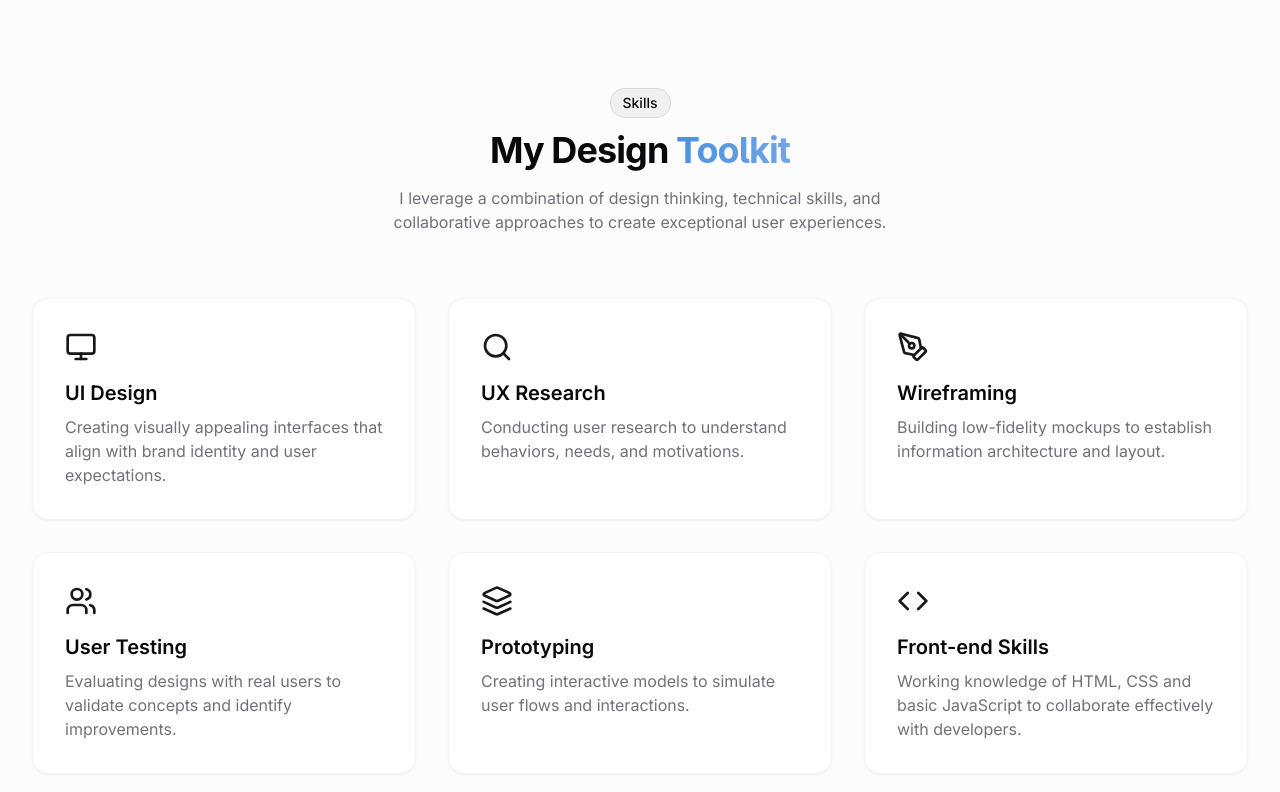
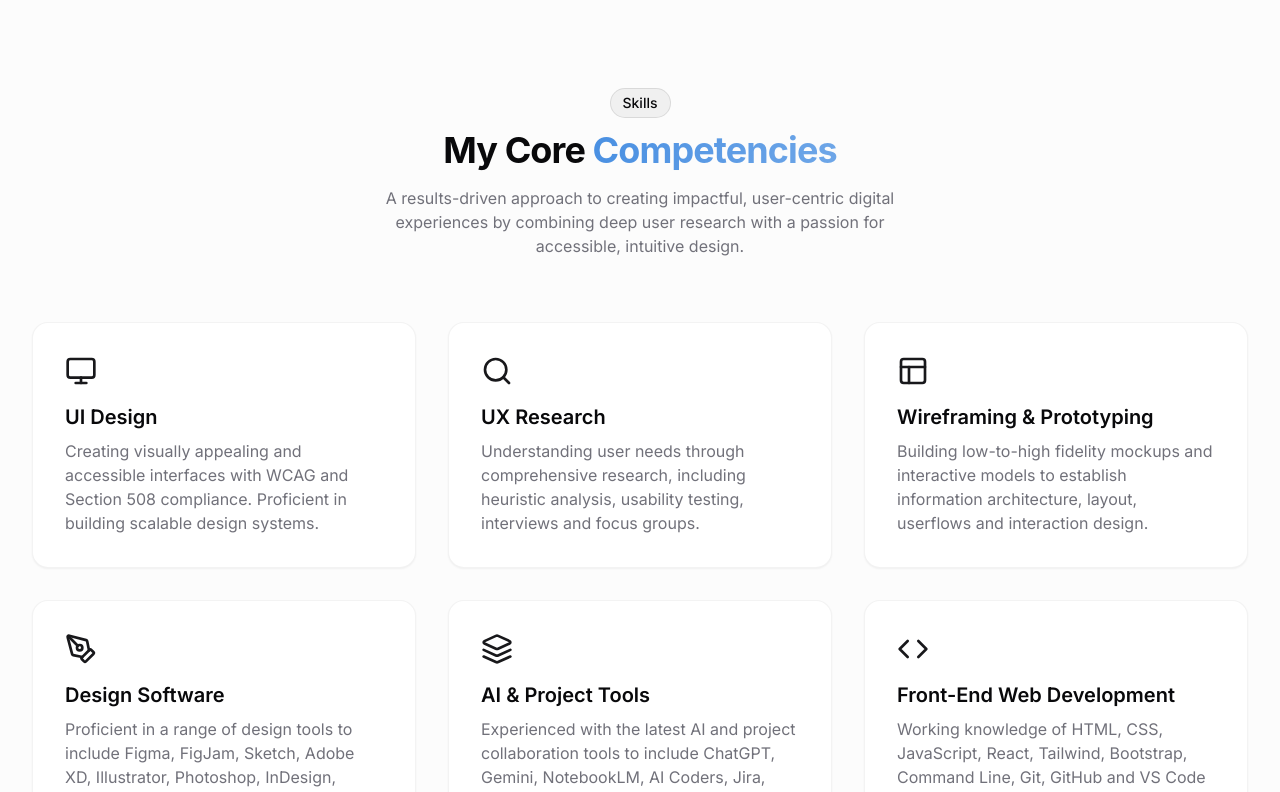
Before and after one commit to brooks-t/ux-designer-portfolio, a React (Vite) app: page / in a window 1280 px wide. Shown: the part 2440-3232 px from the top of the page. Built offline with nearby package versions, Linux system fonts and the light colour scheme.

Commit message:
updated skills section title to competencies, updated each skill card title and description, switched out icons and removed hover effect

```diff
--- a/src/components/Skills.tsx
+++ b/src/components/Skills.tsx
@@ -1,38 +1,51 @@
-
-import React from 'react';
-import { Monitor, PenTool, Users, Layers, Search, Code } from 'lucide-react';
+import React from "react";
+import {
+	Monitor,
+	PenTool,
+	Users,
+	Layers,
+	Search,
+	Code,
+	Layout,
+} from "lucide-react";
 
 const skillsData = [
 	{
-    title: 'UI Design',
-    description: 'Creating visually appealing interfaces that align with brand identity and user expectations.',
-    icon: <Monitor className="w-8 h-8" />
+		title: "UI Design",
+		description:
+			"Creating visually appealing and accessible interfaces with WCAG and Section 508 compliance. Proficient in building scalable design systems.",
+		icon: <Monitor className="w-8 h-8" />,
 	},
 	{
-    title: 'UX Research',
-    description: 'Conducting user research to understand behaviors, needs, and motivations.',
-    icon: <Search className="w-8 h-8" />
+		title: "UX Research",
+		description:
+			"Understanding user needs through comprehensive research, including heuristic analysis, usability testing, interviews and focus groups.",
+		icon: <Search className="w-8 h-8" />,
 	},
 	{
-    title: 'Wireframing',
-    description: 'Building low-fidelity mockups to establish information architecture and layout.',
-    icon: <PenTool className="w-8 h-8" />
+		title: "Wireframing & Prototyping",
+		description:
+			"Building low-to-high fidelity mockups and interactive models to establish information architecture, layout, userflows and interaction design.",
+		icon: <Layout className="w-8 h-8" />,
 	},
 	{
-    title: 'User Testing',
-    description: 'Evaluating designs with real users to validate concepts and identify improvements.',
-    icon: <Users className="w-8 h-8" />
+		title: "Design Software",
+		description:
+			"Proficient in a range of design tools to include Figma, FigJam, Sketch, Adobe XD, Illustrator, Photoshop, InDesign, Premiere Pro and InVision. ",
+		icon: <PenTool className="w-8 h-8" />,
 	},
 	{
-    title: 'Prototyping',
-    description: 'Creating interactive models to simulate user flows and interactions.',
-    icon: <Layers className="w-8 h-8" />
+		title: "AI & Project Tools",
+		description:
+			"Experienced with the latest AI and project collaboration tools to include ChatGPT, Gemini, NotebookLM, AI Coders, Jira, Trello, Sharepoint, Teams and Slack.",
+		icon: <Layers className="w-8 h-8" />,
 	},
 	{
-    title: 'Front-end Skills',
-    description: 'Working knowledge of HTML, CSS and basic JavaScript to collaborate effectively with developers.',
-    icon: <Code className="w-8 h-8" />
-  }
+		title: "Front-End Web Development",
+		description:
+			"Working knowledge of HTML, CSS, JavaScript, React, Tailwind, Bootstrap, Command Line, Git, GitHub and VS Code to collaborate effectively with developers.",
+		icon: <Code className="w-8 h-8" />,
+	},
 ];
 
 const Skills = () => {
@@ -44,10 +57,12 @@ const Skills = () => {
 						Skills
 					</span>
 					<h2 className="text-3xl md:text-4xl font-display font-bold tracking-tight mb-4">
-            My Design <span className="text-gradient">Toolkit</span>
+						My Core <span className="text-gradient">Competencies</span>
 					</h2>
 					<p className="text-muted-foreground">
-            I leverage a combination of design thinking, technical skills, and collaborative approaches to create exceptional user experiences.
+						A results-driven approach to creating impactful, user-centric
+						digital experiences by combining deep user research with a passion
+						for accessible, intuitive design.
 					</p>
 				</div>
 
@@ -55,7 +70,7 @@ const Skills = () => {
 					{skillsData.map((skill, index) => (
 						<div
 							key={index}
-              className="bg-card text-card-foreground rounded-2xl p-8 shadow-sm border border-primary/5 transition-standard hover:shadow-md hover:-translate-y-1"
+							className="bg-card text-card-foreground rounded-2xl p-8 shadow-sm border border-primary/5"
 							style={{ animationDelay: `${index * 0.1}s` }}
 						>
 							<div className="mb-4 text-primary">{skill.icon}</div>
```
Lines whose indentation alone changed are shown as unchanged.
